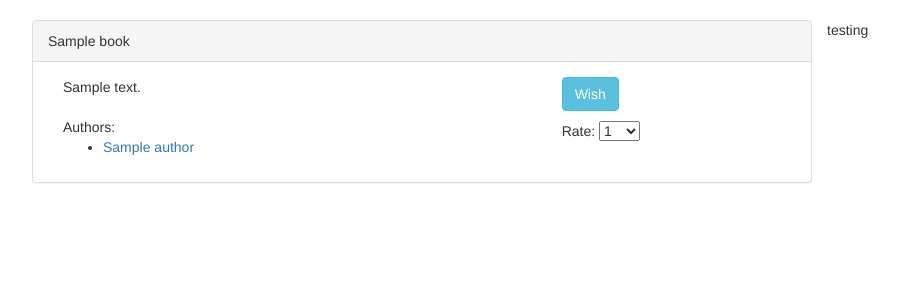
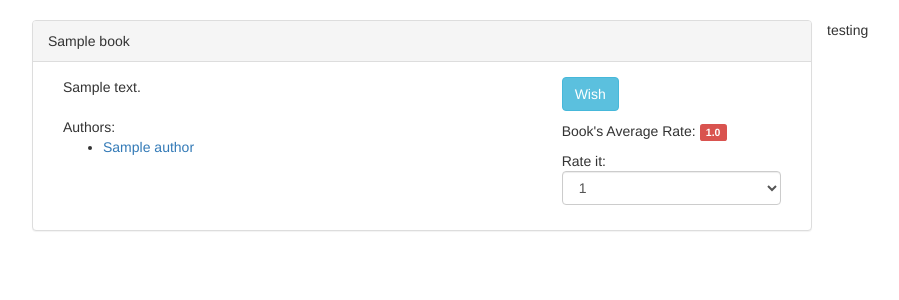
Before and after one commit to hassanamin994/django-bookstore, a Django app: page /app/books/1 in a window 1280 px wide. Shown: the part 52-352 px from the top of the page, without its empty margins (23-922 px from the left). Run offline with Django 3.2, Linux system fonts and the light colour scheme; a user stored in the database is signed in; tables that the repository leaves empty hold one stand-in row (values such as "Sample post"); some libraries are stand-ins or nearby versions.

Commit message:
Book: show average rating of the book for the user

```diff
--- a/bs_app/templates/bs_app/book_detail.html
+++ b/bs_app/templates/bs_app/book_detail.html
@@ -27,8 +27,17 @@
                 <a href="/app/books/{{object.id}}/wish" class="btn btn-info">Wish</a>
               {% endif %}
             </p>
-            <p>Rate:
-              <select id='rate' onchange="rate()">
+            <p>Book's Average Rate:
+              {% if average_rating < 7  %}
+              <span class="label label-danger">
+              {% else %}
+              <span class="label label-success">
+              {% endif %}
+              {{ average_rating }}
+              </span>
+            </p>
+            <p>Rate it:
+              <select class="form-control" id='rate' onchange="rate()">
                 <option value="">----</option>
                 {% for i in rate_list %}
                   {% if properties.rate == i  %}
--- a/bs_app/views/books.py
+++ b/bs_app/views/books.py
@@ -3,6 +3,7 @@ from django.http import HttpResponse
 from django.views.decorators.http import require_http_methods
 from bs_app.models import Book, Rate
 from django.views.generic import ListView, DetailView
+from django.db.models import Avg
 # Create your views here.
 
 # @require_http_methods(['GET'])
@@ -24,7 +25,8 @@ def book_detail(request, book_id):
     if len(rate) == 1 :
         rate = rate[0]
     rates_list = map(str, range(1,10))
-    return render(request, 'bs_app/book_detail.html',{'object': book, 'properties': rate, 'rate_list':rates_list })
+    average_rate =book.rate_set.aggregate(Avg('rate'))['rate__avg']
+    return render(request, 'bs_app/book_detail.html',{'object': book, 'properties': rate, 'rate_list':rates_list, 'average_rating': average_rate})
 
 def book_rate(request, book_id, new_rate):
     rate = get_rate(request.user.profile, book_id)
```
